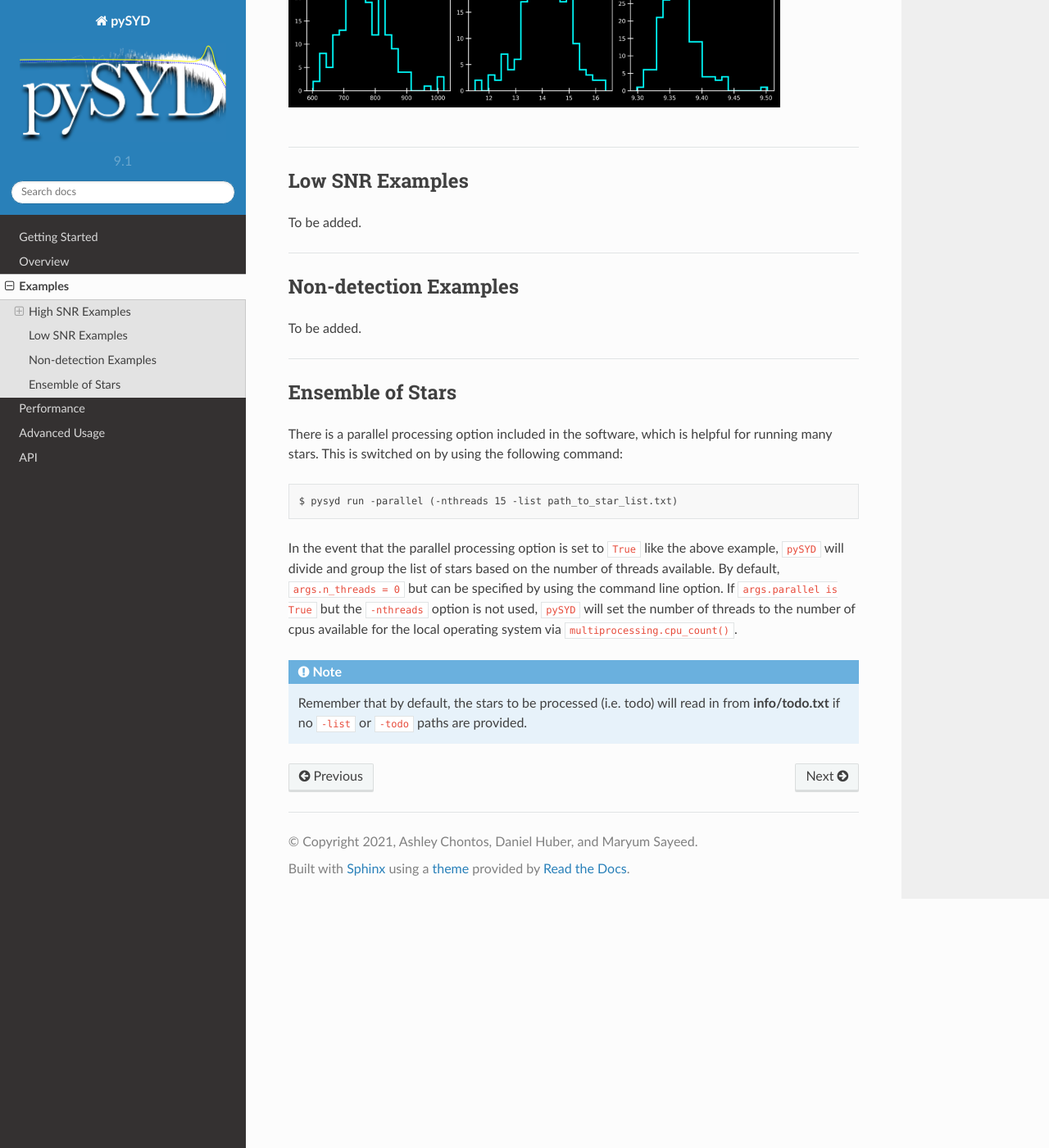
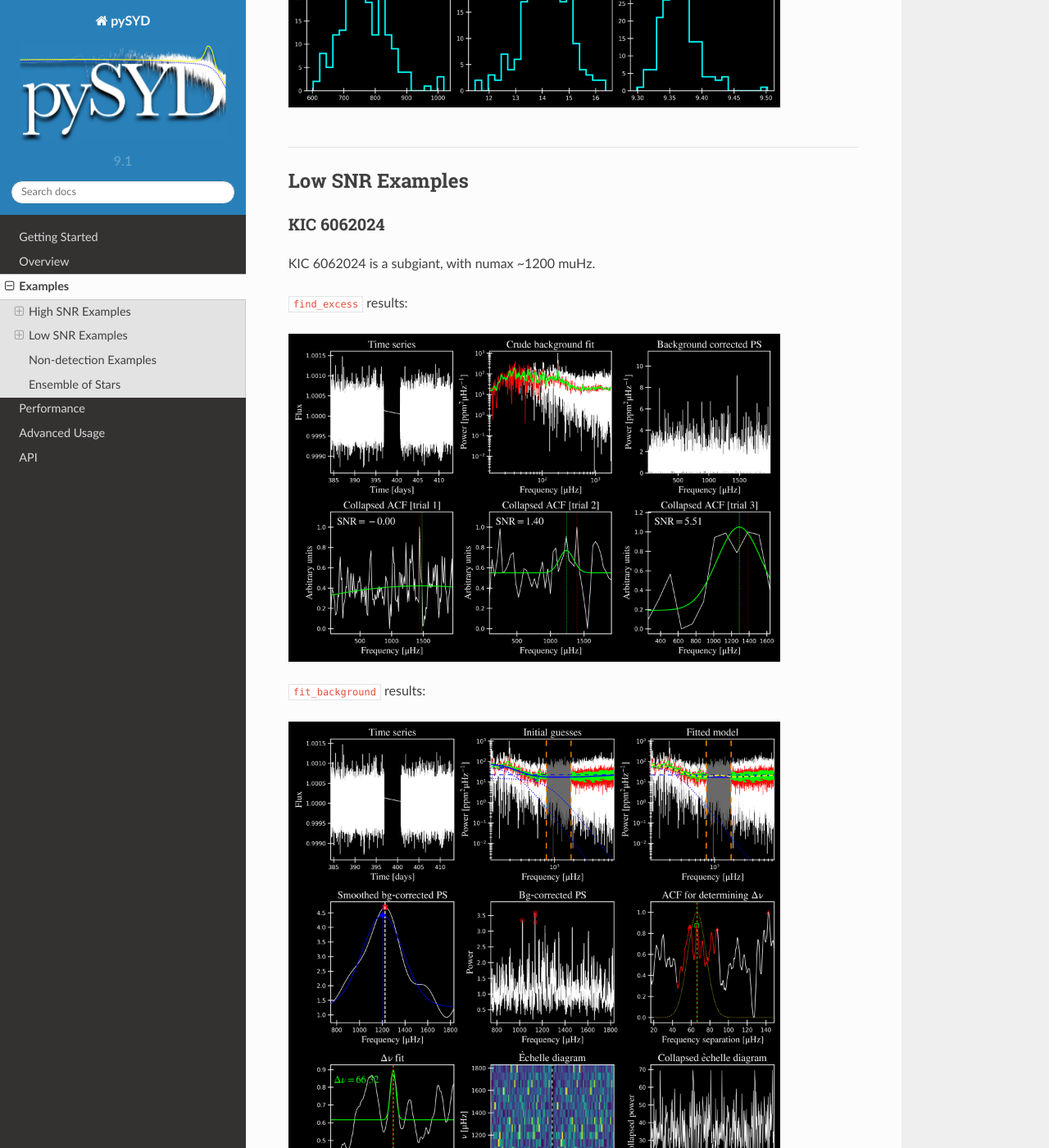
Before and after one commit to ashleychontos/pySYD, a Sphinx documentation site: the page built from docs/examples.rst, in a window 1280 px wide and 1400 px high, scrolled down 5726 px. Shown: the whole window at 82% size. Built offline with Sphinx 7.4.7 and the Read the Docs theme 2.0.0, drawn with Linux system fonts in a browser that asks for light colours.

Commit message:
added low SNR detection

```diff
--- a/docs/examples.rst
+++ b/docs/examples.rst
@@ -113,7 +113,28 @@ KIC 11618103 is an evolved RGB star, with numax of ~100 muHz.
 Low SNR Examples
 ****************
 
-To be added.
+KIC 6062024
++++++++++++
+
+KIC 6062024 is a subgiant, with numax ~1200 muHz.
+
+``find_excess`` results:
+
+.. image:: figures/6062024_excess.png
+  :width: 600
+  :alt: Find excess output plot for KIC 6062024.
+
+``fit_background`` results:
+
+.. image:: figures/6062024_background.png
+  :width: 600
+  :alt: Fit background output plot for KIC 6062024.
+
+``sampling`` results:
+
+.. image:: figures/6062024_samples.png
+  :width: 600
+  :alt: Distributions of Monte-Carlo samples for KIC 6062024.
 
 ====================
 
```
Also changed, not shown: docs/figures/6062024_background.png (added), docs/figures/6062024_excess.png (added), docs/figures/6062024_samples.png (added).
